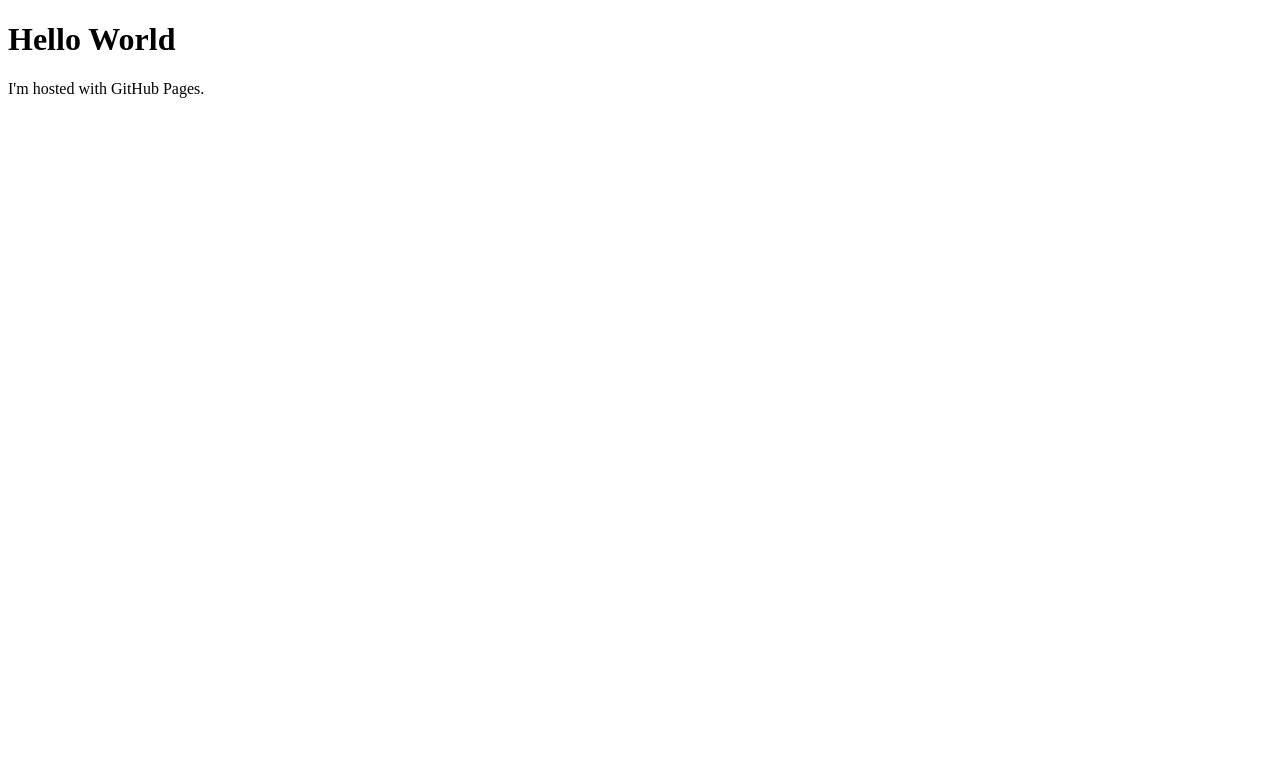
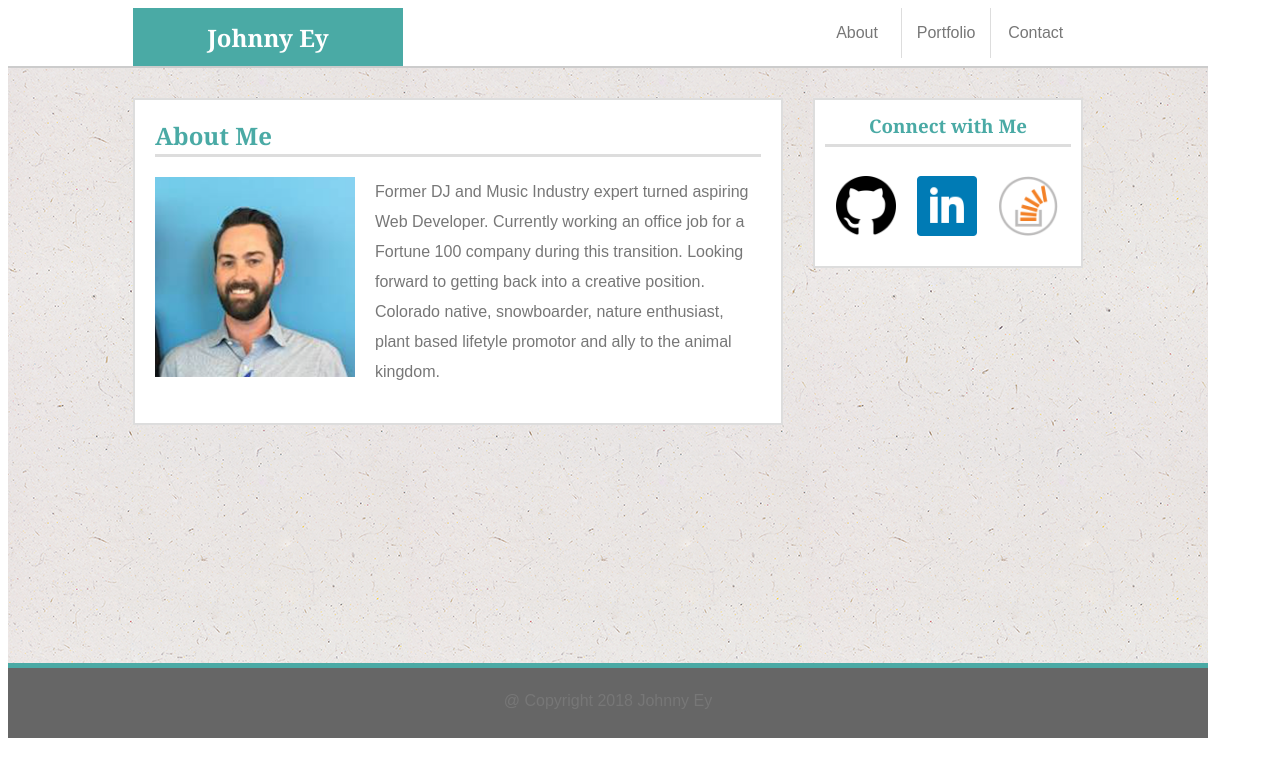
Before and after one commit to JohnnyEy/JohnnyEy.github.io, a plain HTML site: page index.html in a window 1280 px wide. Drawn offline with Linux system fonts and the light colour scheme.

Commit message:
Portfolio going Live

```diff
--- /dev/null
+++ b/assets/css/reset.css
@@ -0,0 +1,43 @@
+/* http://meyerweb.com/eric/tools/css/reset/
+   v2.0 | 20110126
+   License: none (public domain)
+*/
+
+html, body, div, span, applet, object, iframe,
+h1, h2, h3, h4, h5, h6, p, blockquote, pre,
+a, abbr, acronym, address, big, cite, code,
+del, dfn, em, img, ins, kbd, q, s, samp,
+small, strike, strong, sub, sup, tt, var,
+b, u, i, center,
+dl, dt, dd, ol, ul, li,
+fieldset, form, label, legend,
+table, caption, tbody, tfoot, thead, tr, th, td,
+article, aside, canvas, details, embed,
+figure, figcaption, footer, header, hgroup,
+menu, nav, output, ruby, section, summary,
+time, mark, audio, video {
+	margin: 0;
+	padding: 0;
+	border: 0;
+	font-size: 100%;
+	font: inherit;
+	vertical-align: baseline;
+}
+/* HTML5 display-role reset for older browsers */
+article, aside, details, figcaption, figure,
+footer, header, hgroup, menu, nav, section {
+	display: block;
+}
+body {
+	line-height: 1;
+}
+ol, ul {
+	list-style: none;
+}
+blockquote, q {
+	quotes: none;
+}
+blockquote:before, blockquote:after,
+q:before, q:after {
+	content: '';
+	content: none;
--- /dev/null
+++ b/assets/css/style.css
@@ -0,0 +1,200 @@
+* {
+    box-sizing: border-box;
+  }
+
+  body {
+      color: #777777;
+      font-family: 'Arial', 'Helvetica Neue', Helvetica, sans-serif;
+      line-height: 30px;
+      text-align: left;
+      /* Set width to 1200 instead of 960. Layout looked better on my Macbook */
+      width: 1200px;
+  }
+
+  header	{
+      float: left;
+      background-color: #4aaaa5;
+      border-bottom: none;
+      color: #ffffff;
+      height: 100%;
+      width: 270px;
+      margin-left: 125px;
+      margin-bottom: 0;
+      font-family: 'Georgia', Times, Times New Roman, serif;
+      text-align: center;
+      font-size: 1.5em;
+      font-weight: bold;
+      vertical-align: middle;
+      padding-top: 15px;
+  }
+
+  h2,
+  h3	{
+      color: #4aaaa5;
+      border-bottom:	3px solid #dddddd;
+      font-family: 'Georgia', Times, Times New Roman, serif;
+      margin-top: 1px;
+      padding-bottom: 3px;
+  }
+
+  nav	{
+      width: 270px;
+      float: right;
+      text-align: center;
+      margin-right: 125px;
+  }
+
+  ul {
+      list-style: none;
+      margin: 0;
+      padding: 0;
+  }
+
+  li {
+      float: left;
+      width: 33%;
+      padding: 10px;
+  }
+
+  li.border {
+      border-right: 1px solid #dddddd;
+      padding: 10px;
+  }
+
+  a {
+      color: #777777;
+      text-decoration: none;
+  }
+
+  .icon {
+      width: 60px;
+      height: auto;
+      color: none;
+      border-right: none;
+  }
+
+  section	{
+      background-color: #ffffff;
+      float: left;
+      color: #777777;
+      border: 2px solid #dddddd;
+  }
+
+  input,
+  textarea {
+      width: 100%;
+      padding: 10px 20px 10px 10px;
+      margin: 8px 0;
+      border-color: #dddddd;
+      border-style: solid;
+      border-width: thin;
+  }
+
+  footer {
+      clear: both;
+      margin: 0 auto;
+      vertical-align: middle;
+      padding: 18px;
+      height: 70px;
+      background-color: #666666;
+      width: 100%;
+      border-bottom: none;
+      color: #777777;
+      text-align: center;
+  }
+
+  .header-container {
+      border-bottom: 2px solid #cccccc;
+      background-color: #ffffff;
+      height: 60px;
+  }
+
+  .main-container {
+      clear: both;
+      overflow: auto;
+      margin: 0 auto;
+      background-image: url("../images/ep_naturalwhite.png");
+      height: 600px;
+      width: 100%;
+      border-bottom: 5px solid #4aaaa5;
+  }
+
+  .box {
+      display: inline-block;
+      width: 250px;
+      height: 100px;
+      margin: 20px;
+  }
+
+  .project {
+      float: left;
+      position: relative;
+      top:	-10px;
+      width: 100%;
+  }
+
+  .project-title {
+      float: left;
+      position: relative;
+      top: -50px;
+      width: 100%;
+      height: 30px;
+      background-color: #4aaaa5;
+      color: #ffffff;
+      text-align: center;
+  }
+
+  .button {
+      background-color: #4aaaa5;
+      color: #ffffff;
+      width: 100px;
+      height: 40px;
+      font-size: 16px;
+      border: none;
+      position: relative;
+      top: -8px;
+  }
+
+  #social-links {
+      float: right;
+      padding: 10px;
+      width: 270px;
+      top: 30px;
+      text-align: center;
+      margin-right: 125px;
+      margin-top: 30px
+  }
+
+  #main-bio,
+  #contact-form,
+  #project-portfolio {
+      position: relative;
+      text-align: left;
+      width: 650px;
+      top: 30px;
+      margin-left: 125px;
+      margin-bottom: 50px;
+  }
+
+  #main-bio {
+      height: auto;
+      padding: 20px;
+  }
+
+  #bio-image {
+      clear: both;
+      float: left;
+      margin-right: 20px;
+      width: 200px;
+      height: 200px;
+  }
+
+  #contact-form {
+      padding: 20px;
+      height: 500px;
+  }
+
+  #project-portfolio {
+      padding: 15px;
+      height: 500px;
+  }
--- a/index.html
+++ b/index.html
@@ -1,8 +1,45 @@
 <!DOCTYPE html>
-<html lang="en">
+<html lang="en-us">
+<head>
+	<meta name="viewport" content="width=device-width, initial-scale=1">
+    <meta charset="UTF-8">
+	<title>My Portfolio</title>
+	<link rel="stylesheet" type="text/css" href="assets/css/style.css">
+</head>
+<body>
 
-<body>
-    <h1>Hello World </h1>
-    <p>I'm hosted with GitHub Pages.</p>
+	<div class="header-container">
+		<header>Johnny Ey</header>
+
+		<nav>
+			<ul>
+				<li class="border"><a href="index.html">About</a></li>
+				<li class="border"><a href="portfolio.html">Portfolio</a></li>
+				<li><a href="contact.html">Contact</a></li>
+			</ul>
+		</nav>
+	</div>
+
+
+	<div class="main-container">
+		<section id="main-bio">
+			<h2>About Me</h2>
+			<img id="bio-image" src="assets/images/HeadShot.png" alt="Your Name">
+			<p>
+				Former DJ and Music Industry expert turned aspiring Web Developer. Currently working an office job for a Fortune 100 company during this transition. Looking forward to getting back into a creative position. Colorado native, snowboarder, nature enthusiast, plant based lifetyle promotor and ally to the animal kingdom.
+			</p>
+    	</section>
+
+    	<section id="social-links">
+      		<h3>Connect with Me</h3>
+      		<ul>
+        		<li><a href="https://github.com/JohnnyEy"><img class="icon" src="assets/images/github.png" alt="GitHub Profile"></a></li>
+        		<li><a href="https://www.linkedin.com/in/JohnnyEy"><img class="icon" src="assets/images/linkedin.png" alt="LinkedIn Profile"></a></li>
+        		<li><a href="http://stackoverflow.com/users/9232234"><img class="icon" src="assets/images/stackoverflow.png" alt="StackOverflow Profile"></a></li>
+      		</ul>
+    	</section>
+	</div>
+
+	<footer>&#64; Copyright 2018 Johnny Ey</footer>
 </body>
 </html>
```
Also changed, not shown: contact.html (added, +50 -0 lines), portfolio.html (added, +48 -0 lines), assets/images/HeadShot.png (added), assets/images/PlaceHolder1.jpg (added), assets/images/PlaceHolder2.jpg (added), assets/images/PlaceHolder3.jpg (added), assets/images/PlaceHolder4.jpg (added), assets/images/PlaceHolder5.jpg (added), assets/images/ep_naturalwhite.png (added), assets/images/github.png (added), assets/images/linkedin.png (added), assets/images/stackoverflow.png (added), 1 other file.
